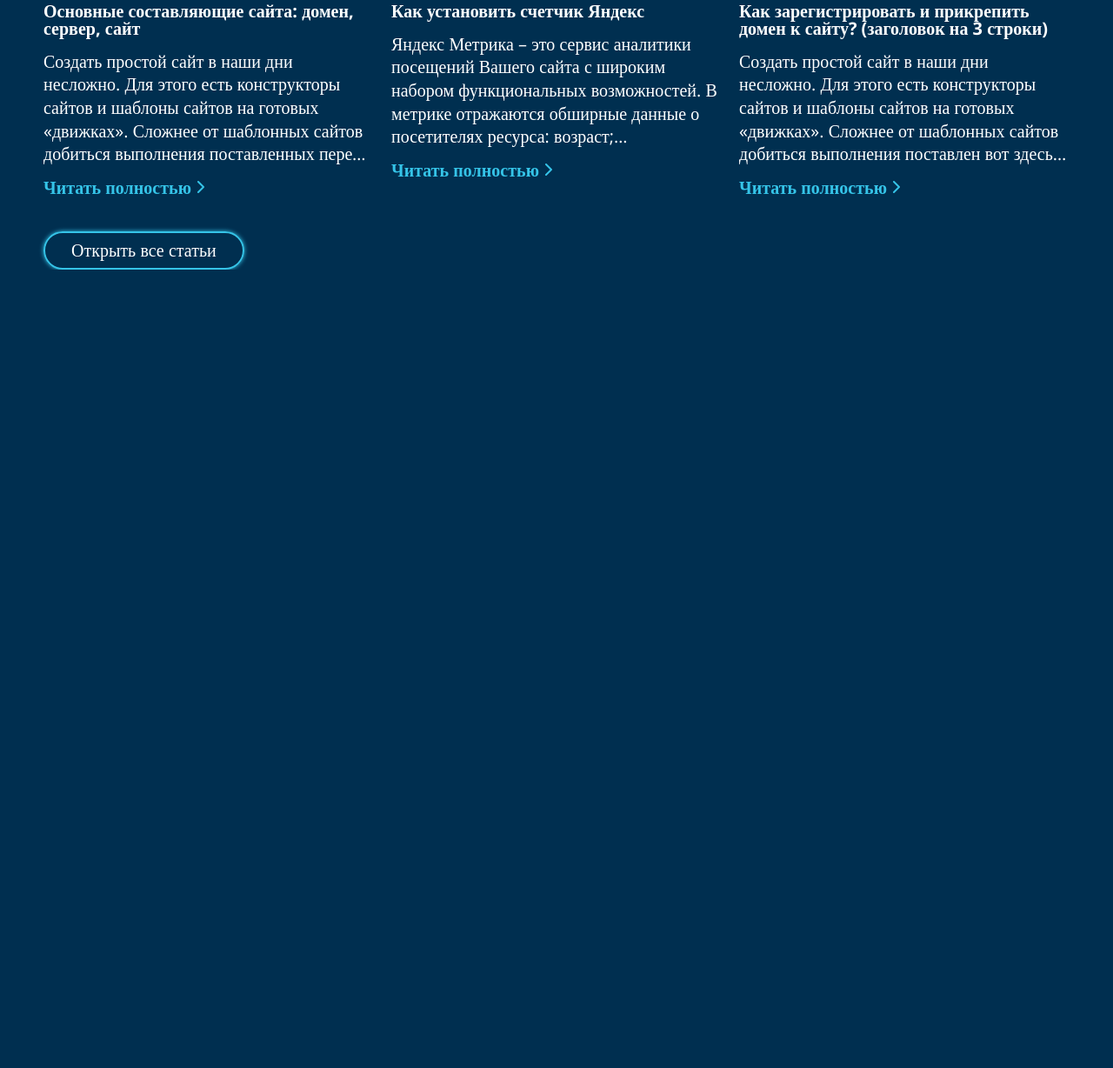
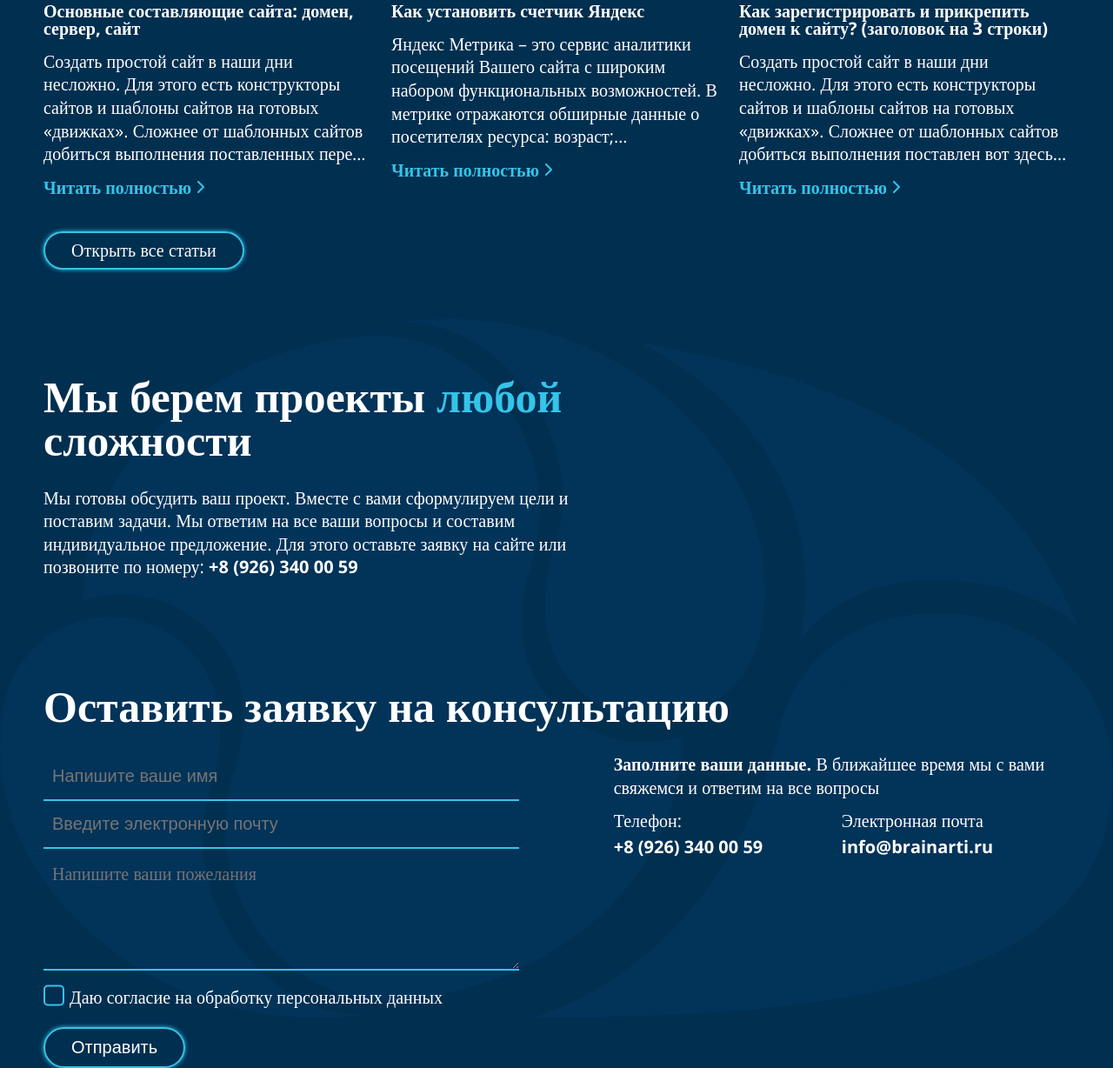
Before and after one commit to Duburamen/Brain-Design, a plain HTML site: page index.html in a window 1280 px wide. Shown: the part 4268-5496 px from the top of the page at 87% size. Before the commit the page ends 4578 px from the top, so only its background shows below. Drawn offline with nearby package versions, Linux system fonts and the light colour scheme.

Commit message:
Added "bottom" section with 2 sections in it

```diff
--- a/css/style.css
+++ b/css/style.css
@@ -148,6 +148,13 @@ textarea {
   width: 90%;
   border-bottom: 2px solid #35c4e8;
   outline: none;
+}
+
+.checkbox {
+  margin-bottom: 2rem;
+  display: grid;
+  grid-template-columns: 3rem auto;
+  line-height: 133%;
 }
 
 @media (min-width: 1200px) {
@@ -1055,10 +1062,6 @@ textarea {
 }
 
 .vacancy__check {
-  margin-bottom: 2rem;
-  display: grid;
-  grid-template-columns: 3rem auto;
-  line-height: 133%;
 }
 
 .vacancy__check label {
@@ -1215,3 +1218,160 @@ textarea {
     display: block;
   }
 }
+
+/* BOTTOM */
+
+@media (min-width: 1200px) {
+  .bottom {
+    background: url(../img/main/bottom/bottom-background-desktop.svg) no-repeat;
+    background-position: center;
+    background-size: contain;
+  }
+}
+
+/* ANY */
+
+.page-main__any {
+  padding-top: 4rem;
+}
+
+.any {
+}
+
+.any__container {
+}
+
+.any__body {
+}
+
+.any__title {
+}
+
+.any__title span {
+  color: #35c4e8;
+}
+
+.any__text {
+  max-width: 60ch;
+  line-height: 133%;
+}
+
+.any__text a {
+  font-weight: 700;
+}
+
+.any__text a:hover {
+  text-decoration: underline;
+}
+
+@media (min-width: 768px) {
+  .page-main__any {
+    padding-top: 12rem;
+  }
+}
+
+/* REQUEST */
+
+.page-main__request {
+  padding-top: 4rem;
+}
+
+.request__body {
+}
+
+.request__title {
+}
+
+.request__title span {
+  display: none;
+}
+
+.request__info {
+}
+
+.request__text {
+  margin-bottom: 1.5rem;
+  line-height: 133%;
+}
+
+.request__text span {
+  font-weight: 700;
+}
+
+.request__contacts {
+  margin-bottom: 2rem;
+  display: grid;
+  grid-template-columns: 1fr 1fr;
+}
+
+.request__phone {
+}
+
+.request__phone a,
+.request__email a {
+  display: inline-block;
+  margin-top: 1rem;
+  font-weight: 700;
+}
+
+.request__phone a:hover,
+.request__email a:hover {
+  text-decoration: underline;
+}
+
+.request__email {
+}
+
+.request__form {
+  background: url(../img/main/bottom/bottom-background.svg) no-repeat;
+  background-position: center;
+  background-size: contain;
+}
+
+.request__input {
+}
+
+.request__textarea {
+  margin-bottom: 1.5rem;
+}
+
+.request__check {
+}
+
+.request__btn {
+  display: flex;
+  justify-content: center;
+}
+
+.request__submit {
+}
+
+@media (min-width: 1200px) {
+  .request__content {
+    display: flex;
+    flex-direction: row-reverse;
+  }
+
+  .request__info {
+    padding-left: 7rem;
+    flex: 1 1 90%;
+  }
+
+  .request__title span {
+    display: inline;
+  }
+
+  .request__form {
+    background: none;
+  }
+
+  .request__btn {
+    justify-content: start;
+  }
+}
+
+@media (min-width: 768px) {
+  .page-main__request {
+    padding-top: 12rem;
+  }
+}
--- a/index.html
+++ b/index.html
@@ -962,9 +962,8 @@
                     rows="4"
                     maxlength="400"
                     placeholder="Напишите ваши пожелания"
-                  >
-                  </textarea>
-                  <div class="vacancy__check">
+                  ></textarea>
+                  <div class="vacancy__check checkbox">
                     <input
                       type="checkbox"
                       name="agreement"
@@ -1031,6 +1030,89 @@
             </div>
           </div>
         </article>
+        <section class="page-main__bottom bottom">
+          <section class="page-main__any any">
+            <div class="any__container _container">
+              <div class="any__body">
+                <div class="any__title title">
+                  Мы берем проекты <span>любой</span> <br />
+                  сложности
+                </div>
+                <div class="any__text">
+                  Мы готовы обсудить ваш проект. Вместе с вами сформулируем цели и поставим задачи.
+                  Мы ответим на все ваши вопросы и составим индивидуальное предложение. Для этого
+                  оставьте заявку на сайте или позвоните по номеру:
+                  <a href="tel:+89263400059">+8 (926) 340 00 59</a>
+                </div>
+              </div>
+            </div>
+          </section>
+          <section class="page-main__request request">
+            <div class="request__container _container">
+              <div class="request__body">
+                <div class="request__title title">Оставить заявку <span>на консультацию</span></div>
+                <div class="request__content">
+                  <div class="request__info">
+                    <div class="request__text">
+                      <span>Заполните ваши данные.</span> В ближайшее время мы с вами свяжемся и
+                      ответим на все вопросы
+                    </div>
+                    <div class="request__contacts">
+                      <div class="request__phone">
+                        Телефон: <br />
+                        <a href="tel:+89263400059">+8 (926) 340 00 59</a>
+                      </div>
+                      <div class="request__email">
+                        Электронная почта <br />
+                        <a href="mailto:info@brainarti.ru">info@brainarti.ru</a>
+                      </div>
+                    </div>
+                  </div>
+                  <form class="request__form" method="post">
+                    <input
+                      type="text"
+                      name="name"
+                      class="request__input"
+                      maxlength="50"
+                      placeholder="Напишите ваше имя"
+                      required
+                    />
+                    <input
+                      type="email"
+                      name="email"
+                      class="request__input"
+                      maxlength="50"
+                      placeholder="Введите электронную почту"
+                      required
+                    />
+                    <textarea
+                      name="wish"
+                      class="request__textarea"
+                      id="wish"
+                      cols="50"
+                      rows="4"
+                      maxlength="400"
+                      placeholder="Напишите ваши пожелания"
+                    ></textarea>
+                    <div class="request__check checkbox">
+                      <input
+                        type="checkbox"
+                        name="agreement-bottom"
+                        class="request__input"
+                        id="agreement-bottom"
+                        required
+                      />
+                      <label for="agreement-bottom">Даю согласие на обработку персональных данных</label>
+                    </div>
+                    <div class="request__btn">
+                      <input type="submit" class="request__submit button" value="Отправить" />
+                    </div>
+                  </form>
+                </div>
+              </div>
+            </div>
+          </section>
+        </section>
       </main>
     </div>
   </body>
```
Also changed, not shown: img/main/bottom/bottom-background-desktop.svg (added), img/main/bottom/bottom-background.svg (added).
